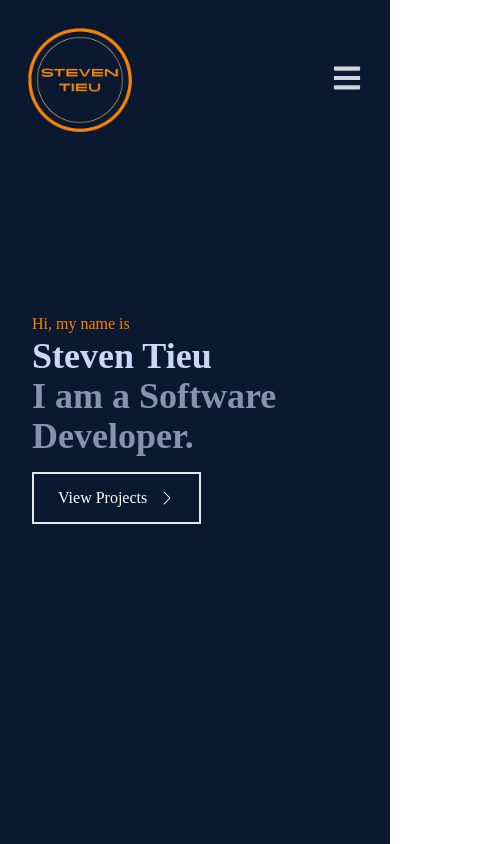
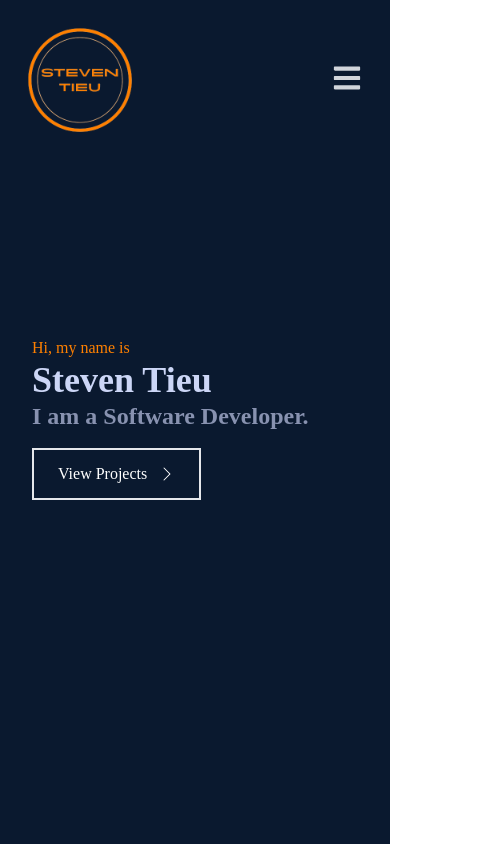
Before and after one commit to t-steven12/st-dev-portfolio, a React (Create React App) app: page / in a window 390 px wide. Shown: the top 844 px of the page, 493 px wide, since content can reach past the window. Built offline with nearby package versions, Linux system fonts and the light colour scheme; the HTML template or start-up script is replaced by a standard one.

Commit message:
Added animations to Home; improved pulsing and message button animations

```diff
--- a/src/components/Home.jsx
+++ b/src/components/Home.jsx
@@ -9,9 +9,9 @@ const Home = () => {
     <div name='home' className='w-full h-screen bg-[#0a192f]'>
       {/* Container */}
       <div className='max-w-[1000px] mx-auto px-8 flex flex-col justify-center h-full'>
-        <p className='text-[#FF8000]'>Hi, my name is</p>
-        <h1 className='text-4xl sm:text-7xl font-bold text-[#ccd6f6]'>Steven Tieu</h1>
-        <h2 className='text-4xl sm-text-7xl font-bold text-[#8892b0] pb-2'>I am a Software Developer.</h2>
+        <p className='text-[#FF8000] w-[0px] overflow-hidden whitespace-nowrap reveal1'>Hi, my name is</p>
+        <h1 className='text-4xl sm:text-7xl font-bold text-[#ccd6f6] w-0 overflow-hidden whitespace-nowrap reveal2'>Steven Tieu</h1>
+        <h2 className='text-2xl sm:text-4xl font-bold text-[#8892b0] pb-2 w-0 overflow-hidden whitespace-nowrap reveal3'>I am a Software Developer.</h2>
         <div>
           <Link to="projects" spy={true} smooth={true} duration={500}>
             <button className='text-white group border-2 px-6 py-3 my-2 flex items-center hover:bg-[#FF8000] hover:border-[#FF8000]'>
--- a/src/index.css
+++ b/src/index.css
@@ -33,31 +33,41 @@
 
 .pulse-text > li:hover {
     color:#ff8000;
-    animation: pulse-orange 2s infinite alternate;
-}
-
-.fade-in {
-    animation: fade-in 1s;
-}
-
-.fade-in-1 {
-    animation: fade-in 2s;
-}
-
-.fade-in-2 {
-    animation: fade-in 3s;
-}
-
-.fade-in-3 {
-    animation: fade-in 4s;
-}
-
-.fade-in-4 {
-    animation: fade-in 5s;
+    animation: pulse-orange 2s linear infinite alternate;
 }
 
 .big-small:hover {
-    animation: big-small 1.2s infinite alternate;
+    animation: big-small 1.2s linear infinite alternate;
+}
+
+.reveal1 {
+        animation: reveal1 0.6s cubic-bezier(.09,.72,.77,.98) forwards;
+}
+
+.reveal2 {
+        animation: reveal2 0.8s cubic-bezier(.09,.72,.77,.98) 0.7s forwards;
+}
+
+.reveal3 {
+        animation: reveal3 0.9s cubic-bezier(.09,.72,.77,.98) 1.4s forwards;
+}
+
+@keyframes reveal1 {
+    to {
+        width: 108px;
+    }
+}
+
+@keyframes reveal2 {
+    to {
+        width: 405px;
+    }
+}
+
+@keyframes reveal3 {
+    to {
+        width: 461px;
+    }
 }
 
 @keyframes pulse-orange {
@@ -67,16 +77,6 @@
 
     0%, 100% {
         text-shadow: 0px 0px 25px #ff8000;
-    }
-}
-
-@keyframes fade-in {
-    from {
-        opacity: 0.0;
-    }
-
-    to {
-        opacity: 1.0;
     }
 }
 
```
